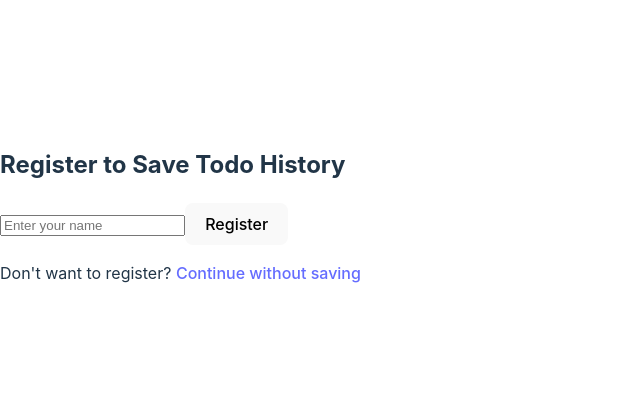
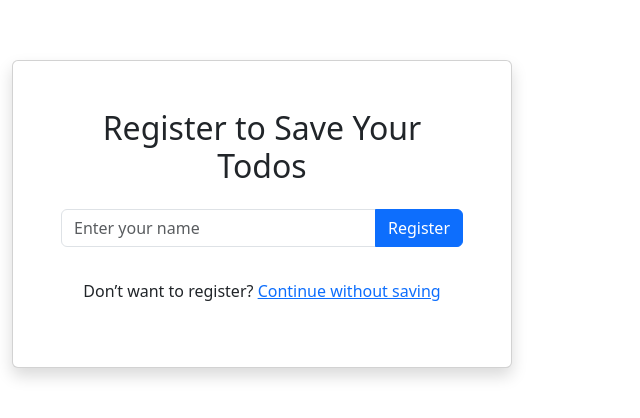
Before and after one commit to Dhakeswor17/my-todo, a React (Vite) app: page /Register in a window 1280 px wide. Shown: the part 186-604 px from the top of the page, without its empty margins (0-640 px from the left). Built offline with nearby package versions, Linux system fonts and the light colour scheme.

Commit message:
adding bootstrap for better styling

```diff
--- a/package.json
+++ b/package.json
@@ -10,14 +10,13 @@
     "preview": "vite preview"
   },
   "dependencies": {
-    "@material-ui/icons": "^4.11.3",
     "@mui/icons-material": "^6.4.4",
     "@mui/material": "^6.4.4",
+    "bootstrap": "^5.3.3",
     "react": "^18.0.0",
     "react-dom": "^18.0.0",
     "react-icons": "^5.4.0",
     "react-router-dom": "^7.1.5"
-
   },
   "devDependencies": {
     "@eslint/js": "^9.19.0",
--- a/src/App.tsx
+++ b/src/App.tsx
@@ -2,6 +2,8 @@ import { BrowserRouter as Router, Routes, Route } from 'react-router-dom'
 import Home from './pages/Home'
 import Register from './pages/Register'
 import Todo from './components/Todo'
+
+
 
 function App() {
   return (
--- a/src/components/Todo.tsx
+++ b/src/components/Todo.tsx
@@ -20,14 +20,16 @@ const Todo = () => {
   }
 
   return (
-    <div>
-      <h1>Todo List {user ? `(Saved for ${user})` : '(Not Saved)'}</h1>
-      <TodoInput addTodo={addTodo} />
-      <ul>
-        {todos.map((todo, index) => (
-          <li key={index}>{todo}</li>
-        ))}
-      </ul>
+    <div className="container d-flex justify-content-center align-items-center vh-100">
+      <div className="card shadow p-5 text-center" style={{ width: '100%', maxWidth: '500px' }}>
+        <h2 className="mb-4">Welcome, {user ? user : 'Guest'}!</h2>
+        <TodoInput addTodo={addTodo} />
+        <ul className="list-group mt-4">
+          {todos.map((todo, index) => (
+            <li key={index} className="list-group-item text-start">{todo}</li>
+          ))}
+        </ul>
+      </div>
     </div>
   )
 }
@@ -43,14 +45,15 @@ const TodoInput = ({ addTodo }: { addTodo: (todo: string) => void }) => {
   }
 
   return (
-    <div>
+    <div className="input-group">
       <input
-        type='text'
-        placeholder='Add new todo'
+        type="text"
+        className="form-control"
+        placeholder="Add new todo"
         value={input}
         onChange={(e) => setInput(e.target.value)}
       />
-      <button onClick={handleAdd}>Add Todo</button>
+      <button className="btn btn-primary" onClick={handleAdd}>Add</button>
     </div>
   )
 }
--- a/src/pages/Home.tsx
+++ b/src/pages/Home.tsx
@@ -2,12 +2,12 @@ import { Link } from 'react-router-dom'
 
 const Home = () => {
   return (
-    <div>
-      <header>
-        <Link to='/Register'>Register</Link>
-      </header>
-      <h1>Welcome to Todo App</h1>
-      <Link to='/Todo'>Go to Todos</Link>
+    <div className="container text-center mt-5">
+      <h1 className="mb-4">Welcome to the Todo App</h1>
+      <div className="d-flex justify-content-center gap-3">
+        <Link to='/Register' className="btn btn-primary">Register</Link>
+        <Link to='/Todo' className="btn btn-secondary">Continue Without Register</Link>
+      </div>
     </div>
   )
 }
--- a/src/pages/Register.tsx
+++ b/src/pages/Register.tsx
@@ -1,31 +1,48 @@
-import { useState } from 'react'
+import  { useState } from 'react'
 import { useNavigate } from 'react-router-dom'
+import 'bootstrap/dist/css/bootstrap.min.css'
 
 const Register = () => {
-  const [username, setUsername] = useState('')
+    const [name, setName] = useState('')
     const navigate = useNavigate()
 
     const handleRegister = () => {
-    if (username.trim()) {
-      localStorage.setItem('todoUser', username)
-      alert(`Welcome ${username}, your todos will be saved!`)
-      navigate('/Todo')
+        if (name.trim()) {
+            localStorage.setItem('todoUser', name)
+            navigate('/todo')
         } else {
-      alert('Please enter a valid username')
+            alert('Please enter your name!')
         }
     }
 
+    const continueWithoutSaving = () => {
+        localStorage.removeItem('todoUser')
+        navigate('/todo')
+    }
+
     return (
-    <div>
-      <h2>Register to Save Todo History</h2>
+        <div className="container d-flex justify-content-center align-items-center vh-100">
+            <div className="card shadow p-5 text-center" style={{ width: '100%', maxWidth: '500px' }}>
+                <h2 className="mb-4">Register to Save Your Todos</h2>
+
+                <div className="input-group mb-3">
                     <input
-        type='text'
-        placeholder='Enter your name'
-        value={username}
-        onChange={(e) => setUsername(e.target.value)}
+                        type="text"
+                        className="form-control"
+                        placeholder="Enter your name"
+                        value={name}
+                        onChange={(e) => setName(e.target.value)}
                     />
-      <button onClick={handleRegister}>Register</button>
-      <p>Don't want to register? <a href='/Todo'>Continue without saving</a></p>
+                    <button className="btn btn-primary" onClick={handleRegister}>Register</button>
+                </div>
+
+                <p className="mt-3">
+                    Don’t want to register?{' '}
+                    <span className="text-primary text-decoration-underline" style={{ cursor: 'pointer' }} onClick={continueWithoutSaving}>
+                        Continue without saving
+                    </span>
+                </p>
+            </div>
         </div>
     )
 }
```
Also changed, not shown: 1 other file (tests, documents, lock files or other folders). Lines whose indentation alone changed are shown as unchanged.
